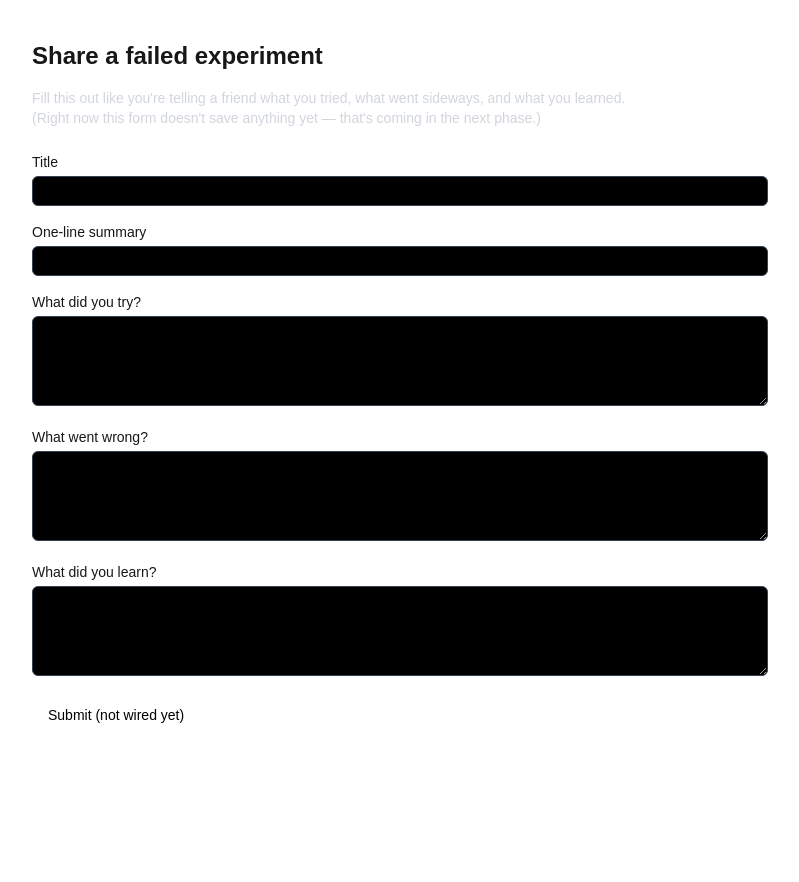
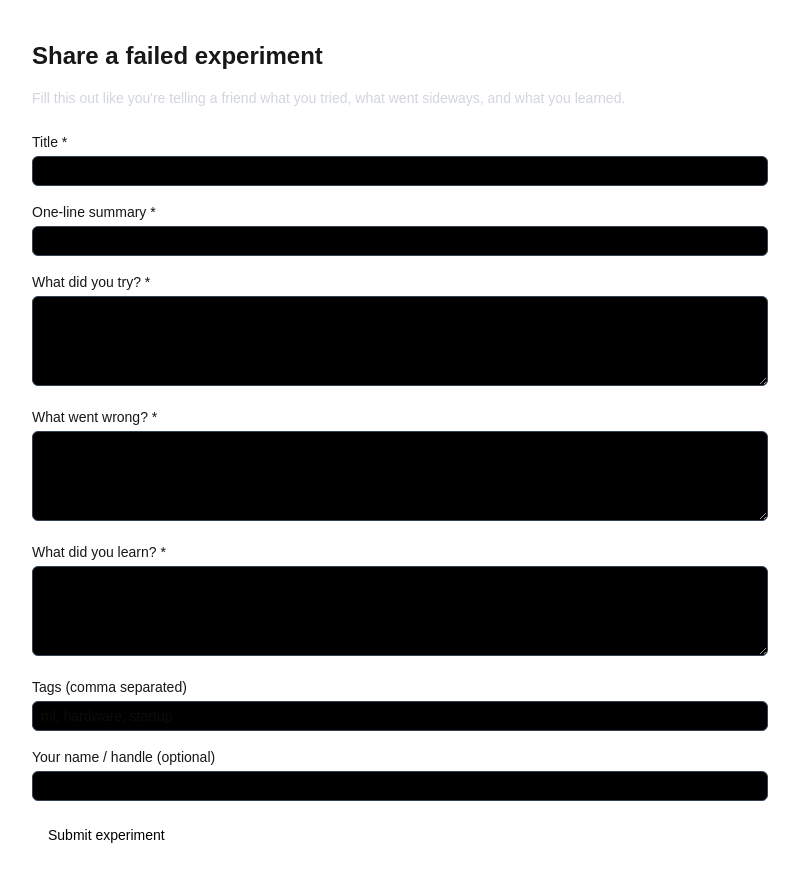
Before and after one commit to srikarkc/nullresults-club, a Next.js app: page /experiments/new in a window 1280 px wide. Shown: the top 882 px of the page, without its empty margins (240-1039 px from the left). Before the commit the page ends 800 px from the top, so only its background shows below. Built offline with nearby package versions, Linux system fonts and the light colour scheme.

Commit message:
Add API route and wire form to D1

```diff
--- /dev/null
+++ b/src/app/api/experiments/route.ts
@@ -0,0 +1,76 @@
+import { NextResponse } from "next/server";
+
+export const runtime = "edge";
+
+type ExperimentInput = {
+  title: string;
+  summary: string;
+  what_tried: string;
+  what_went_wrong: string;
+  what_learned: string;
+  tags?: string;
+  author_name?: string;
+};
+
+export async function POST(
+  request: Request,
+  context: { env: any }
+) {
+  const { env } = context;
+
+  // Simple safety check: if DB binding is missing
+  if (!env || !env.DB) {
+    return NextResponse.json(
+      { error: "Database not available" },
+      { status: 500 }
+    );
+  }
+
+  let data: ExperimentInput;
+  try {
+    data = await request.json();
+  } catch {
+    return NextResponse.json(
+      { error: "Invalid JSON" },
+      { status: 400 }
+    );
+  }
+
+  const {
+    title,
+    summary,
+    what_tried,
+    what_went_wrong,
+    what_learned,
+    tags,
+    author_name
+  } = data;
+
+  if (!title || !summary || !what_tried || !what_went_wrong || !what_learned) {
+    return NextResponse.json(
+      { error: "Missing required fields" },
+      { status: 400 }
+    );
+  }
+
+  const stmt = env.DB.prepare(
+    `INSERT INTO experiments
+     (title, summary, what_tried, what_went_wrong, what_learned, tags, author_name)
+     VALUES (?, ?, ?, ?, ?, ?, ?)`
+  ).bind(
+    title,
+    summary,
+    what_tried,
+    what_went_wrong,
+    what_learned,
+    tags ?? null,
+    author_name ?? null
+  );
+
+  const result = await stmt.run();
+
+  return NextResponse.json(
+    { id: result.lastInsertRowid },
+    { status: 201 }
+  );
+}
--- a/src/app/experiments/new/page.tsx
+++ b/src/app/experiments/new/page.tsx
@@ -1,4 +1,51 @@
+"use client";
+
+import { useState } from "react";
+
 export default function NewExperimentPage() {
+  const [status, setStatus] = useState<"idle" | "submitting" | "success" | "error">("idle");
+  const [errorMessage, setErrorMessage] = useState<string | null>(null);
+
+  async function handleSubmit(e: React.FormEvent<HTMLFormElement>) {
+    e.preventDefault();
+    setStatus("submitting");
+    setErrorMessage(null);
+
+    const formData = new FormData(e.currentTarget);
+
+    const payload = {
+      title: String(formData.get("title") || "").trim(),
+      summary: String(formData.get("summary") || "").trim(),
+      what_tried: String(formData.get("what_tried") || "").trim(),
+      what_went_wrong: String(formData.get("what_went_wrong") || "").trim(),
+      what_learned: String(formData.get("what_learned") || "").trim(),
+      tags: String(formData.get("tags") || "").trim(),
+      author_name: String(formData.get("author_name") || "").trim()
+    };
+
+    try {
+      const res = await fetch("/api/experiments", {
+        method: "POST",
+        headers: {
+          "Content-Type": "application/json"
+        },
+        body: JSON.stringify(payload)
+      });
+
+      if (!res.ok) {
+        const body = await res.json().catch(() => ({}));
+        throw new Error(body.error || `Request failed with ${res.status}`);
+      }
+
+      setStatus("success");
+      e.currentTarget.reset();
+    } catch (err: any) {
+      console.error(err);
+      setStatus("error");
+      setErrorMessage(err.message || "Something went wrong");
+    }
+  }
+
   return (
     <main className="max-w-3xl mx-auto px-4 py-10">
       <h1 className="text-2xl font-semibold mb-4">
@@ -7,76 +54,113 @@ export default function NewExperimentPage() {
       <p className="text-sm text-gray-300 mb-6">
         Fill this out like you&apos;re telling a friend what you tried,
         what went sideways, and what you learned.
-        <br />
-        (Right now this form doesn&apos;t save anything yet — that&apos;s
-        coming in the next phase.)
       </p>
 
-      <form className="space-y-4 text-sm">
+      <form onSubmit={handleSubmit} className="space-y-4 text-sm">
         <div>
           <label className="block mb-1" htmlFor="title">
-            Title
+            Title *
           </label>
           <input
             id="title"
             name="title"
+            required
             className="w-full rounded-md border border-gray-700 bg-black px-2 py-1"
           />
         </div>
 
         <div>
           <label className="block mb-1" htmlFor="summary">
-            One-line summary
+            One-line summary *
           </label>
           <input
             id="summary"
             name="summary"
+            required
             className="w-full rounded-md border border-gray-700 bg-black px-2 py-1"
           />
         </div>
 
         <div>
           <label className="block mb-1" htmlFor="what_tried">
-            What did you try?
+            What did you try? *
           </label>
           <textarea
             id="what_tried"
             name="what_tried"
             rows={4}
+            required
             className="w-full rounded-md border border-gray-700 bg-black px-2 py-1"
           />
         </div>
 
         <div>
           <label className="block mb-1" htmlFor="what_went_wrong">
-            What went wrong?
+            What went wrong? *
           </label>
           <textarea
             id="what_went_wrong"
             name="what_went_wrong"
             rows={4}
+            required
             className="w-full rounded-md border border-gray-700 bg-black px-2 py-1"
           />
         </div>
 
         <div>
           <label className="block mb-1" htmlFor="what_learned">
-            What did you learn?
+            What did you learn? *
           </label>
           <textarea
             id="what_learned"
             name="what_learned"
             rows={4}
+            required
+            className="w-full rounded-md border border-gray-700 bg-black px-2 py-1"
+          />
+        </div>
+
+        <div>
+          <label className="block mb-1" htmlFor="tags">
+            Tags (comma separated)
+          </label>
+          <input
+            id="tags"
+            name="tags"
+            placeholder="ml, hardware, startup"
+            className="w-full rounded-md border border-gray-700 bg-black px-2 py-1"
+          />
+        </div>
+
+        <div>
+          <label className="block mb-1" htmlFor="author_name">
+            Your name / handle (optional)
+          </label>
+          <input
+            id="author_name"
+            name="author_name"
             className="w-full rounded-md border border-gray-700 bg-black px-2 py-1"
           />
         </div>
 
         <button
-          type="button"
-          className="px-4 py-2 rounded-md bg-white text-black font-medium"
+          type="submit"
+          disabled={status === "submitting"}
+          className="px-4 py-2 rounded-md bg-white text-black font-medium disabled:opacity-60"
         >
-          Submit (not wired yet)
+          {status === "submitting" ? "Submitting…" : "Submit experiment"}
         </button>
+
+        {status === "success" && (
+          <p className="text-green-400 mt-2">
+            Thanks! Your failed experiment has been recorded.
+          </p>
+        )}
+        {status === "error" && (
+          <p className="text-red-400 mt-2">
+            Something went wrong: {errorMessage}
+          </p>
+        )}
       </form>
     </main>
   );
```
